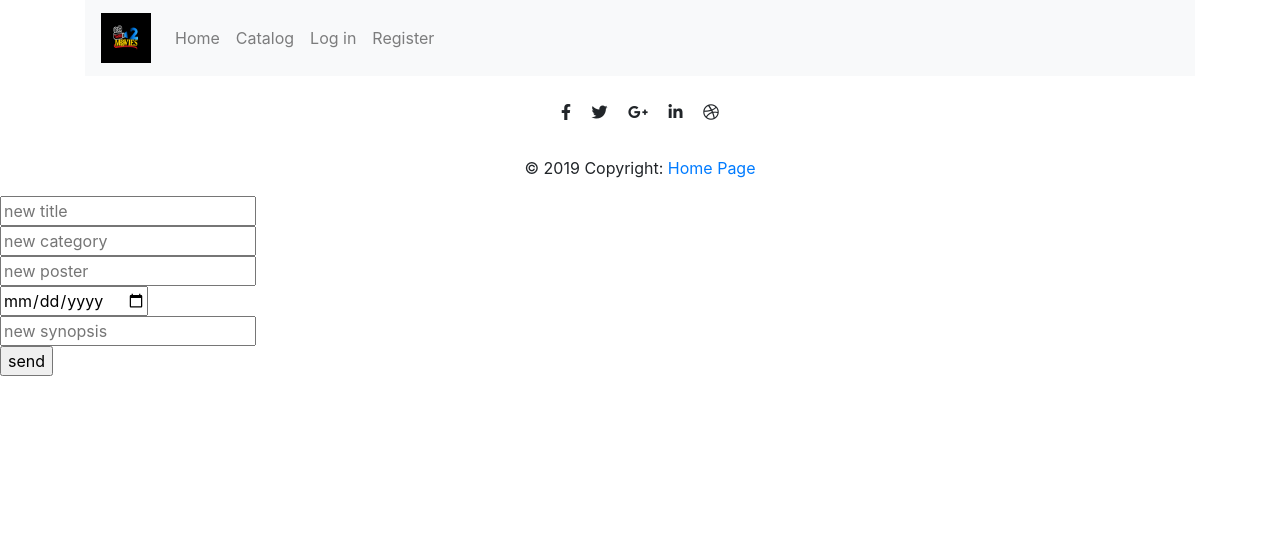
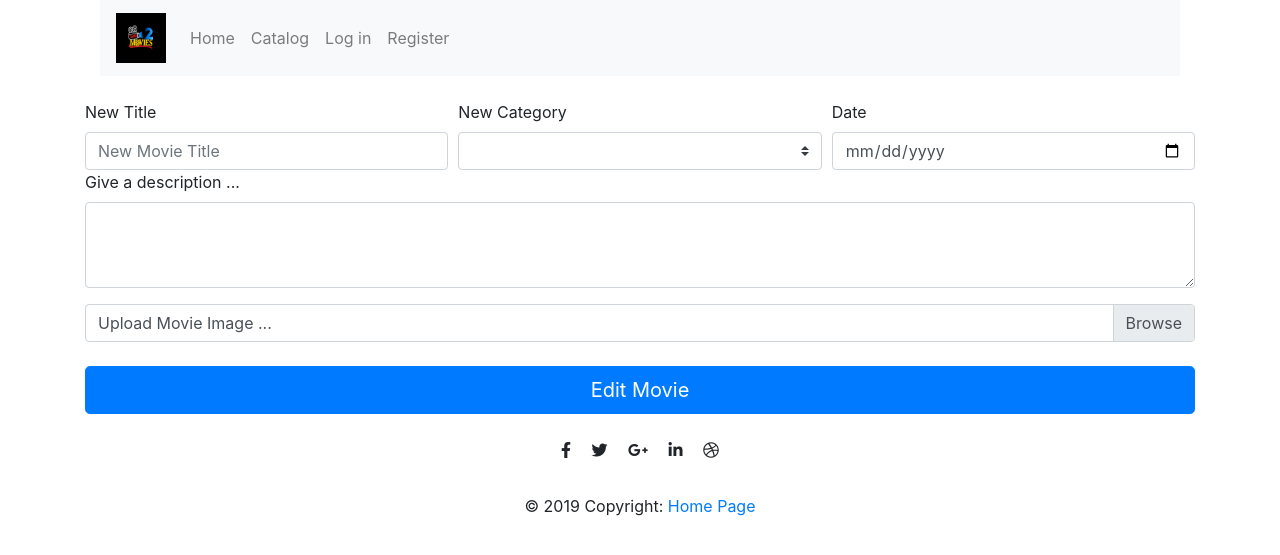
Before and after one commit to Giusetto/phpproject, a PHP site: page /php/editmovie.php in a window 1280 px wide. Shown: the top 555 px of the page. Run offline with PHP 8.4, Linux system fonts and the light colour scheme; some libraries are stand-ins or nearby versions.

Commit message:
Update editmovie.php

```diff
--- a/editmovie.php
+++ b/editmovie.php
@@ -19,12 +19,19 @@ session_start();
         .divide {
             /width: 50%;
         }
+
+        .success {
+            color: green;
+        }
+
+        .wrong {
+            color: red;
+        }
     </style>
 </head>
 
 <body>
-
-
+    <main class="container">
 
 
         <?php
@@ -52,10 +59,10 @@ session_start();
 
             $result_query = mysqli_query($connect, $sql);
 
-        if($result_query){
-            echo "Edition successful";
+            if ($result_query) {
+                echo '<h3 class="success">Edition successful';
             } else {
-            echo "something went wrong";
+                echo '<h3 class="wrong">something went wrong';
             }
             //$res = mysqli_fetch_assoc($result_query);
 
@@ -67,8 +74,56 @@ session_start();
 
 
         //closing the connection
-    require_once 'footer.html';
+
         ?>
+        <br>
+
+
+        <form action="#" method="POST">
+            <div class="form-row">
+
+                <div class="col">
+                    <label for="title">New Title</label>
+                    <input id="title" name="newtitle" type="text" class="form-control" placeholder="New Movie Title">
+                </div>
+
+                <div class="col">
+                    <label for="category">New Category</label>
+                    <select name="newcat" class="custom-select mr-sm-2" id="inlineFormCustomSelect">
+                        <option selected></option>
+                        <option value="action">Action</option>
+                        <option value="sci_fi">Sci-Fi</option>
+                        <option value="comedy">Comedy</option>
+                    </select>
+                </div>
+
+                <div class="col">
+                    <label for="date">Date</label>
+                    <input name="newdate" id="date" type="date" class="form-control" placeholder="New Date of Release...">
+                </div>
+
+
+
+            </div>
+            <div class="form-group">
+                <label for="exampleFormControlTextarea1">Give a description ...</label>
+                <textarea name="newsynopsis" class="form-control" id="exampleFormControlTextarea1" rows="3"></textarea>
+            </div>
+            <div class="col">
+                <input name="newposter" type="file" class="custom-file-input" id="validatedCustomFile">
+                <label class="custom-file-label" for="validatedCustomFile">Upload Movie Image ...</label>
+                <div class="invalid-feedback">invalid custom file feedback</div>
+
+            </div>
+            <br>
+
+            <input type="submit" name="edit" value="Edit Movie" class="btn btn-primary btn-lg btn-block">
+
+
+
+        </form>
+
+        <!--
         <form action="#" method="post">
             <input type="text" name="newtitle" placeholder="new title">
             <br>
@@ -82,8 +137,16 @@ session_start();
             <br>
 
             <input type="submit" name="edit" value="send">
+            <br>
+        </form> -->
 
-    </form>
+
+
+    </main>
+
+    <?php
+    require_once 'footer.html';
+    ?>
 </body>
 
 </html>
```
Lines whose indentation alone changed are shown as unchanged.
